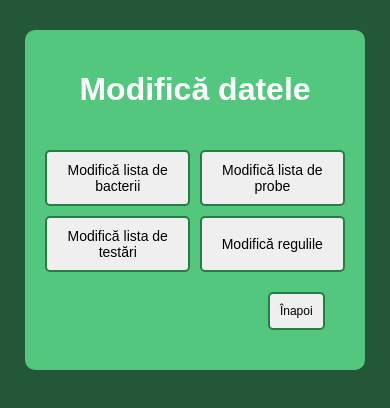
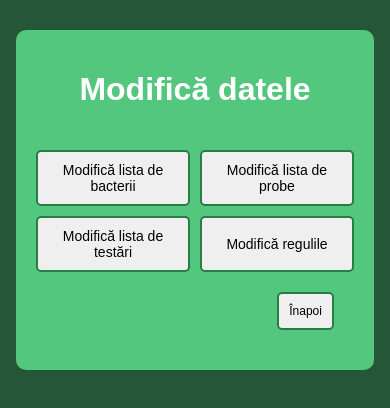
Before and after one commit to paula-anghelus/maldiii, a React (Vite) app: page /admin in a window 390 px wide. Shown: the top 408 px of the page. Built offline with nearby package versions, Linux system fonts and the light colour scheme; no server answers.

Commit message:
Increase width of lists and containers to 85%

```diff
--- a/src/index.css
+++ b/src/index.css
@@ -108,10 +108,10 @@ li button {
     }
 
     ul {
-        width: 80%;
+        width: 85%;
     }
 
     .admin-container, .home-container {
-        width: 80%;
+        width: 85%;
     }
 }
```
